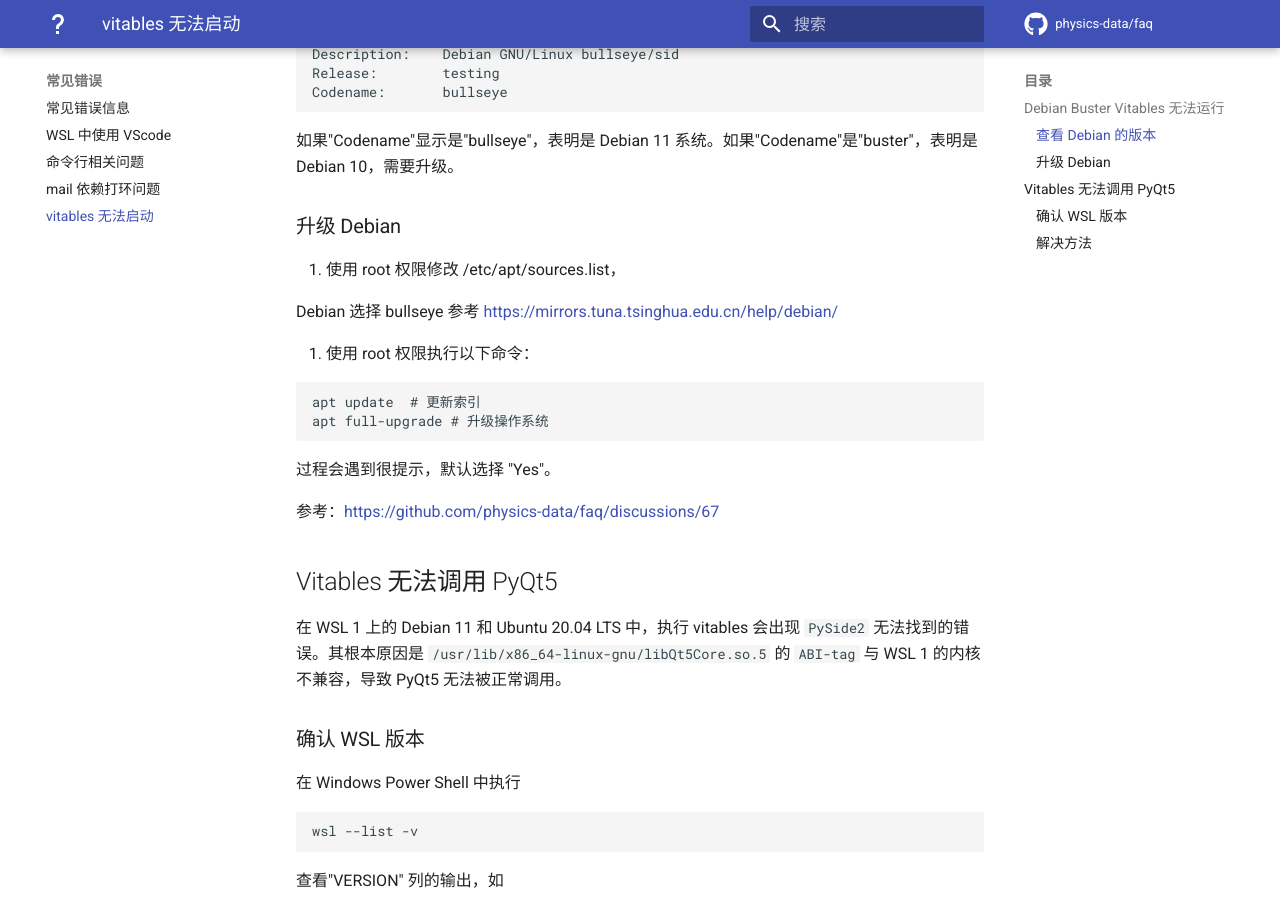
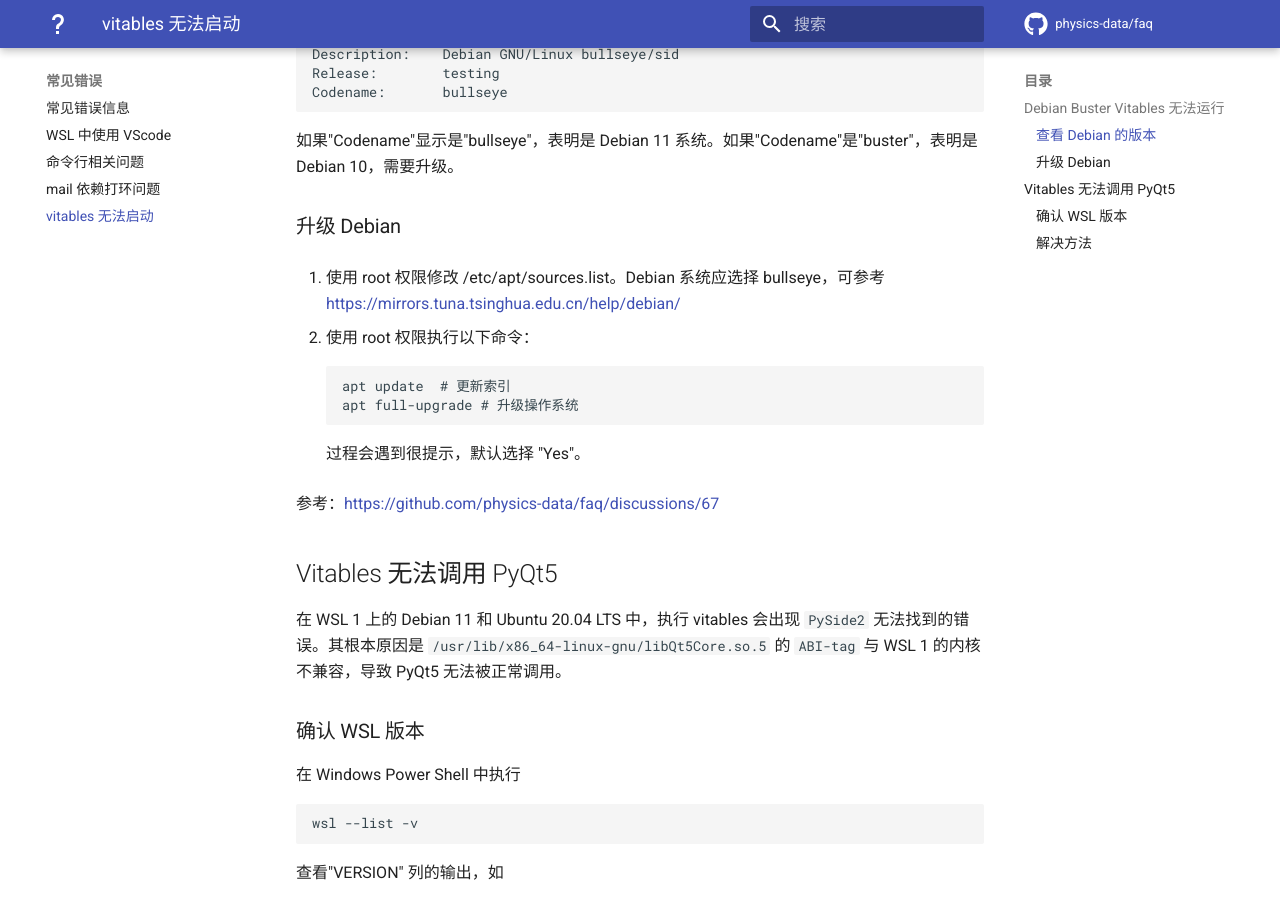
Before and after one commit to physics-data/faq, an MkDocs documentation site: the page built from docs/error/viewer.md, in a window 1280 px wide and 900 px high, scrolled down 570 px. Built offline with MkDocs 1.6.1 and Material for MkDocs 9.7.7, drawn with Linux system fonts in a browser that asks for light colours; comment, search, counter and statistics services are not loaded.

Commit message:
error/viewer.md: 修复列表数字

````diff
--- a/docs/error/viewer.md
+++ b/docs/error/viewer.md
@@ -20,17 +20,13 @@ Codename:       bullseye
 如果"Codename"显示是"bullseye"，表明是 Debian 11 系统。如果"Codename"是"buster"，表明是 Debian 10，需要升级。
 
 ### 升级 Debian
-1. 使用 root 权限修改 /etc/apt/sources.list，
-
-   Debian 选择 bullseye 参考 https://mirrors.tuna.tsinghua.edu.cn/help/debian/
+1. 使用 root 权限修改 /etc/apt/sources.list。Debian 系统应选择 bullseye，可参考 https://mirrors.tuna.tsinghua.edu.cn/help/debian/
 
 2. 使用 root 权限执行以下命令：
-
    ```
    apt update  # 更新索引
    apt full-upgrade # 升级操作系统
    ```
-
    过程会遇到很提示，默认选择 "Yes"。
 
 参考：https://github.com/physics-data/faq/discussions/67
````
